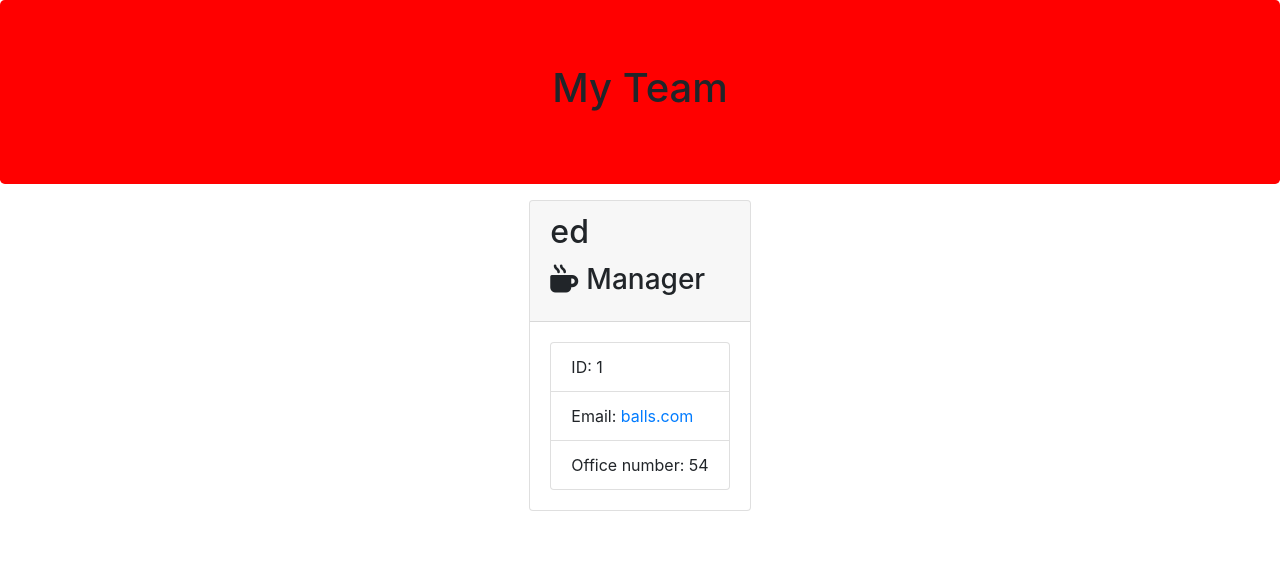
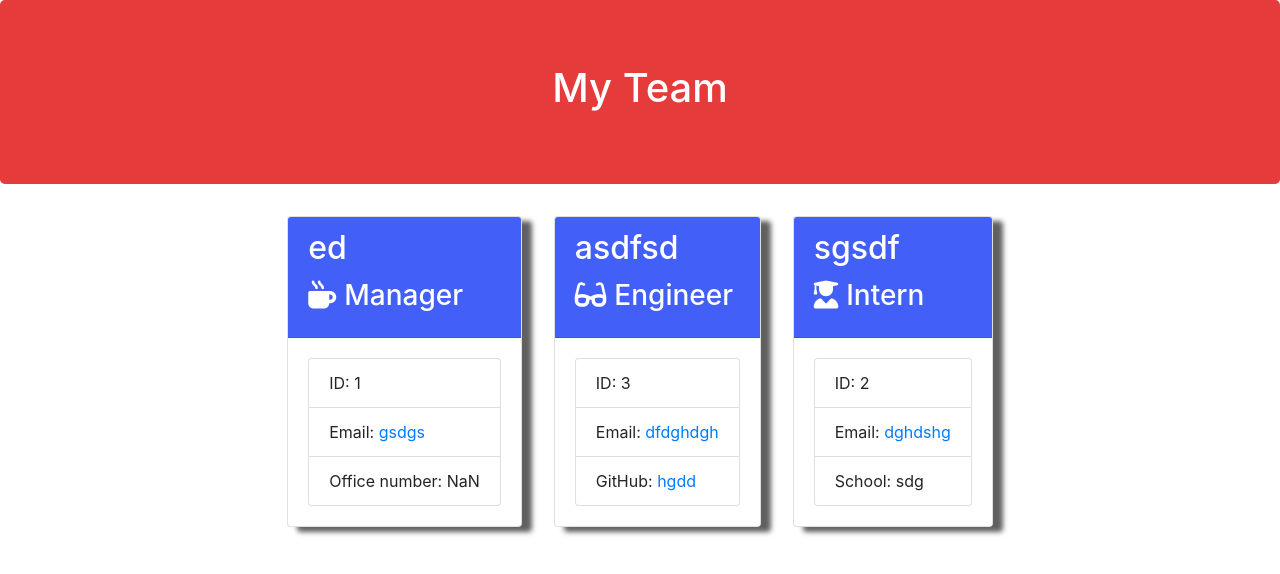
Before and after one commit to dantrovato/team-profile-generator, a website: page output/team.html in a window 1280 px wide. Drawn offline with nearby package versions, Linux system fonts and the light colour scheme.

Commit message:
Add styles

```diff
--- a/src/style.css
+++ b/src/style.css
@@ -1,3 +1,14 @@
 .team-heading {
-  background-color: red;
+  background-color: rgb(229, 59, 59);
+  color: white;
 }
+
+.employee-card {
+  margin: 1rem;
+  box-shadow: 10px 5px 5px rgba(28, 28, 29, 0.7);
+}
+
+.card-header {
+  background-color: rgb(66, 96, 247);
+  color: white;
+}
```
Also changed, not shown: output/team.html.
